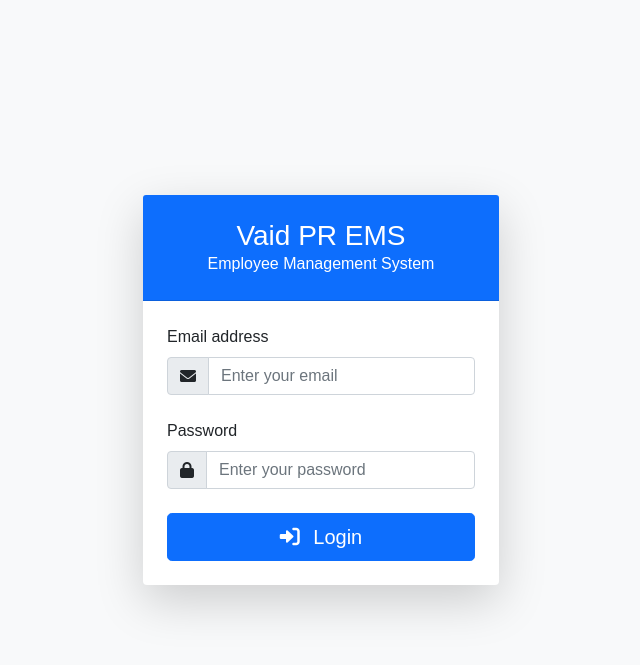
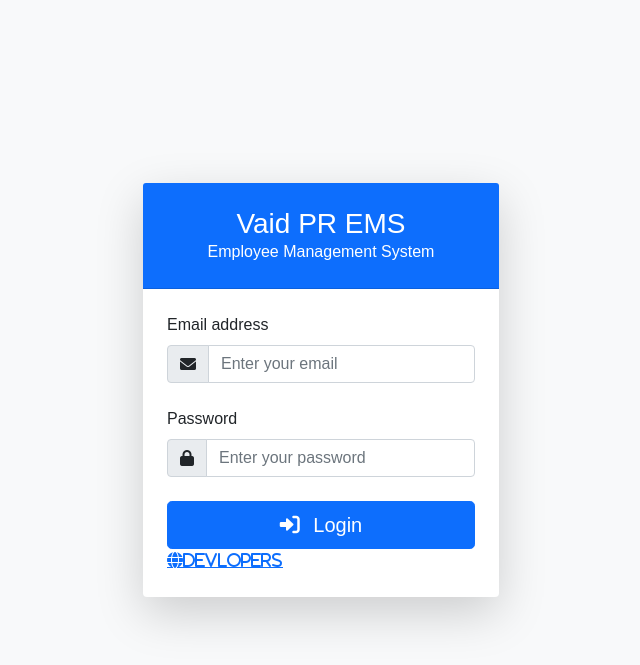
Before and after one commit to AMK210821/vaidpr_ems_v2, a Flask app: page /login in a window 1280 px wide. Shown: the top 665 px of the page, without its empty margins (319-959 px from the left). Run offline with Flask 2, Linux system fonts and the light colour scheme.

Commit message:
03 Apirl 2025
added developers credits page

```diff
--- a/templates/login.html
+++ b/templates/login.html
@@ -44,6 +44,8 @@
                             </button>
                         </div>
                     </form>
+                                        <a class="fa fa-globe" href="https://vaid-pr.my.canva.site/landing-page">Devlopers</a>
+
                 </div>
             </div>
         </div>
```
